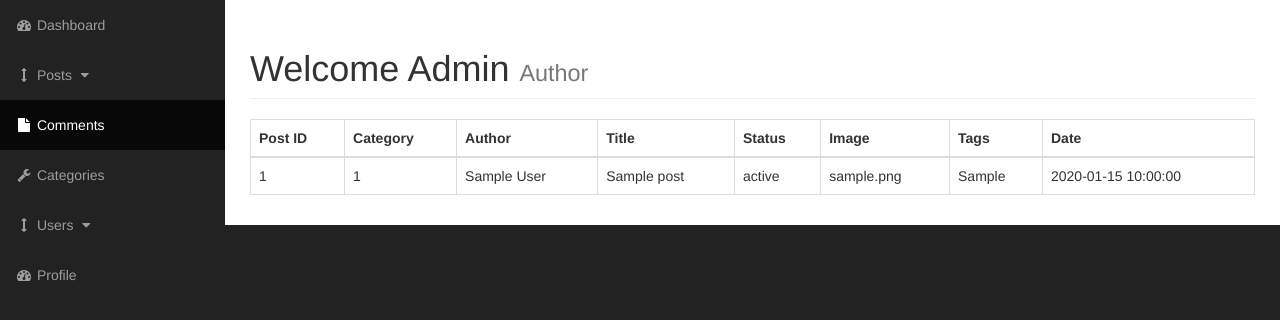
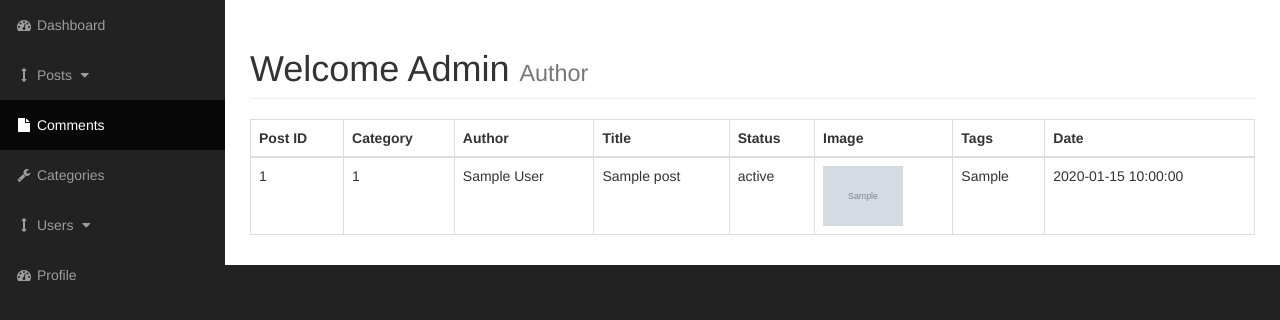
Before and after one commit to Erwin-Cino/CMS_PHP, a PHP site: page /admin/posts.php in a window 1280 px wide. Shown: the part 51-371 px from the top of the page. Run offline with PHP 8.4, Linux system fonts and the light colour scheme; tables that the repository leaves empty or names only in its code hold one stand-in row (values such as "Sample post"); grey boxes marked "Sample" are stand-in pictures.

Commit message:
inserted image in the table

```diff
--- a/admin/posts.php
+++ b/admin/posts.php
@@ -58,7 +58,7 @@
                                     <td>$post_author</td>
                                     <td>$post_title</td>
                                     <td>$post_status</td>
-                                    <td>$post_image</td>
+                                    <td><img height='60px' width='auto' src=../images/$post_image alt='image'></td>
                                     <td>$post_tags</td>
                                     <td>$post_date</td>
                                 </tr>";
```
